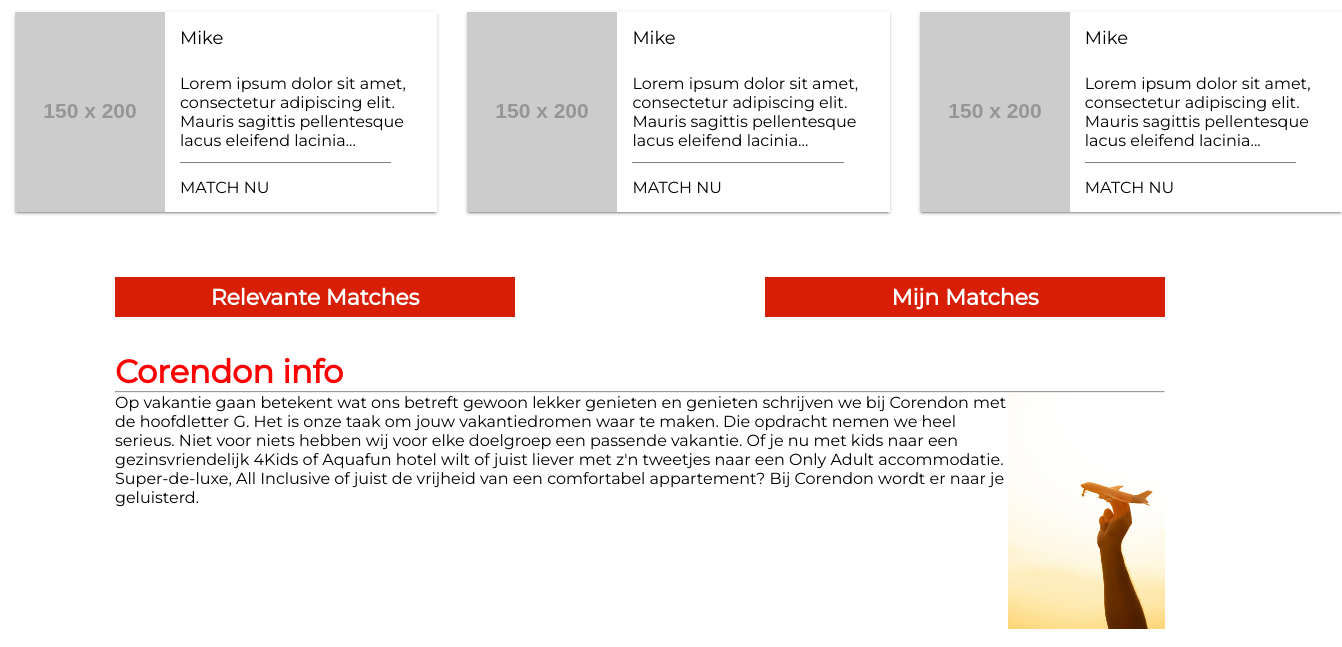
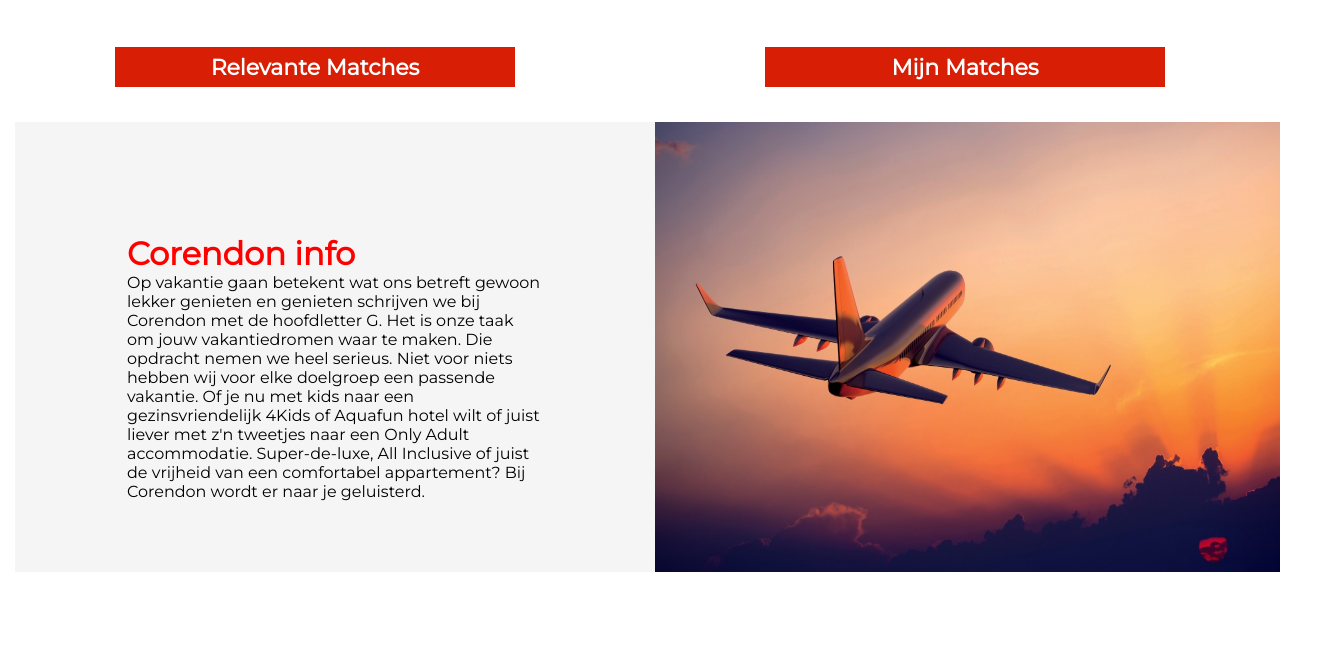
Before and after one commit to DeBeer12/FYS, a plain HTML site: page fase_2_mockup/home.html in a window 1280 px wide. Shown: the part 153-800 px from the top of the page, 1342 px wide, since content can reach past the window. Drawn offline with nearby package versions, Linux system fonts and the light colour scheme; placeholder pictures from the web are drawn by us.

Commit message:
Home jesse debug

```diff
--- a/fase_2_mockup/home.html
+++ b/fase_2_mockup/home.html
@@ -15,6 +15,9 @@
     <link rel="stylesheet" href="styles/blocks/nav-bar.css">
 
     <link rel="stylesheet" href="styles/pages/home.css">
+
+    <link rel="icon" type="images/png" href="images/favicon-32x32.png" sizes="16x16" />
+
 
     <link href="https://fonts.googleapis.com/css?family=Montserrat" rel="stylesheet">
 </head>
@@ -47,63 +50,27 @@
 
         <div class="flex-wrapper">
 
-            <div class="user-card-wrapper">
+            <div class="user-card-wrapper user-card-wrapper-display-none" id="carousel-item-template">
                 <div class="user-image-container">
                     <img src="http://placehold.it/150x200/DC143C/FFFFFF" alt="img">
                 </div>
                 <div class="user-text-container">
                     <div class="user-title">
-                        Mike
+                        {{ name }}
                     </div>
                     <div class="user-text">
-                        Lorem ipsum dolor sit amet, consectetur adipiscing elit.
-                        Mauris sagittis pellentesque lacus eleifend lacinia...
+                        {{ description}}
                     </div>
                     <div class="user-button">
-                        <a href="javascript:;">Match nu</a>
+                        <a class="button-match" href="javascript:;">Match nu</a>
+                        <a style="float:right" class="button-match" href="javascript:;">Negeer</a>
                     </div>
                 </div>
             </div>
 
-            <div class="user-card-wrapper">
-                <div class="user-image-container">
-                    <img src="http://placehold.it/150x200/DC143C/FFFFFF" alt="img">
-                </div>
-                <div class="user-text-container">
-                    <div class="user-title">
-                        Mike
-                    </div>
-                    <div class="user-text">
-                        Lorem ipsum dolor sit amet, consectetur adipiscing elit.
-                        Mauris sagittis pellentesque lacus eleifend lacinia...
-                    </div>
-                    <div class="user-button">
-                        <a href="javascript:;">Match nu</a>
-                    </div>
-                </div>
-            </div>
-
-            <div class="user-card-wrapper">
-                <div class="user-image-container">
-                    <img src="http://placehold.it/150x200/DC143C/FFFFFF" alt="img">
-                </div>
-                <div class="user-text-container">
-                    <div class="user-title">
-                        Mike
-                    </div>
-                    <div class="user-text">
-                        Lorem ipsum dolor sit amet, consectetur adipiscing elit.
-                        Mauris sagittis pellentesque lacus eleifend lacinia...
-                    </div>
-                    <div class="user-button">
-                        <a href="javascript:;">Match nu</a>
-                    </div>
-                </div>
-            </div>
         </div>
 
     <div class="content-wrapper">
-
         <div class="button-wrapper">
             <a href="javascript:;" class="button">
                 Relevante Matches
@@ -112,25 +79,29 @@
                 Mijn Matches
             </a>
         </div>
+    </div>
 
-        <div class="preface">
+    <div class="preface-wrapper">
+        <div class="preface-item">
+            <div class="preface-text-center">
                 <h1>Corendon info</h1>
-            <hr>
                 <p>
-                <img src="images/airplane_in_hand.jpg" width="15%" height="15%" align="right">
                     Op vakantie gaan betekent wat ons betreft gewoon lekker genieten en genieten schrijven we bij Corendon met de hoofdletter G.
                     Het is onze taak om jouw vakantiedromen waar te maken.
                     Die opdracht nemen we heel serieus. Niet voor niets hebben wij voor elke doelgroep een passende vakantie.
                     Of je nu met kids naar een gezinsvriendelijk 4Kids of Aquafun hotel wilt of juist liever met z'n tweetjes naar een Only Adult accommodatie.
                     Super-de-luxe, All Inclusive of juist de vrijheid van een comfortabel appartement? Bij Corendon wordt er naar je geluisterd.
-
                 </p>
             </div>
-
+        </div>
+        <div class="preface-item">
+            <img class="preface-image" src="images/airplaine.jpg" style="width: 100%; height: 450px">
+        </div>
     </div>
 
 </body>
 
 </html>
 
+<script src="https://code.jquery.com/jquery-3.3.1.min.js" integrity="sha256-FgpCb/KJQlLNfOu91ta32o/NMZxltwRo8QtmkMRdAu8=" crossorigin="anonymous"></script>
 <script src="scripts/home.js" type="javascript"></script>
--- a/fase_2_mockup/styles/pages/home.css
+++ b/fase_2_mockup/styles/pages/home.css
@@ -3,6 +3,7 @@ html, body{
     height: 100%;
     padding: 0;
     margin: 0px;
+    overflow: hidden;
 }
 
 body h1{
@@ -43,6 +44,10 @@ body h1{
     position: relative;
 }
 
+.user-card-wrapper-display-none{
+    display: none;
+}
+
 .user-image-container{
     width: 150px;
     height: 200px;
@@ -81,6 +86,7 @@ body h1{
 
 
 /* HOME BUTTONS */
+
 .button-wrapper{
     display: flex;
     justify-content: space-between;
@@ -120,11 +126,33 @@ body h1{
     }
 
 }
+
 /* EINDE HOME BUTTONS */
 
 
 /* PREFACE TEXT */
+
 .preface{
-    margin-top:35px;
+    margin-top: 35px;
 }
+
+.preface-wrapper{
+    display: flex;
+    width: 100%;
+    height: 450px;
+    margin: 35px 15px 0px 15px;
+}
+
+.preface-item{
+    float: left;
+    width: 50%;
+    max-height: 100%;
+    object-fit: cover;
+    background-color: #f5f5f5;
+}
+
+.preface-text-center{
+   padding: 7rem;
+}
+
 /* END PREFACE TEXT */
```
Also changed, not shown: fase_2_mockup/scripts/home.js (+51 -33 lines), fase_2_mockup/images/airplaine.jpg (added). Lines whose indentation alone changed are shown as unchanged.
